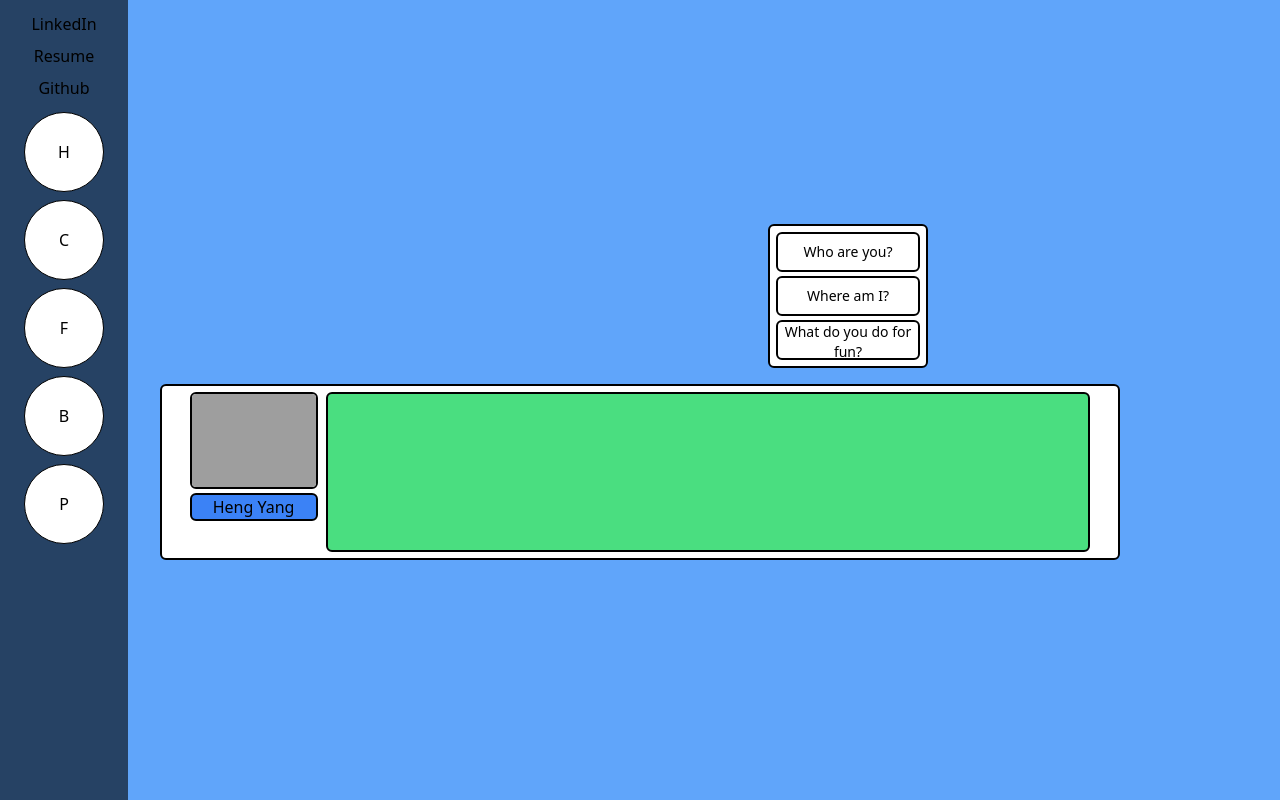
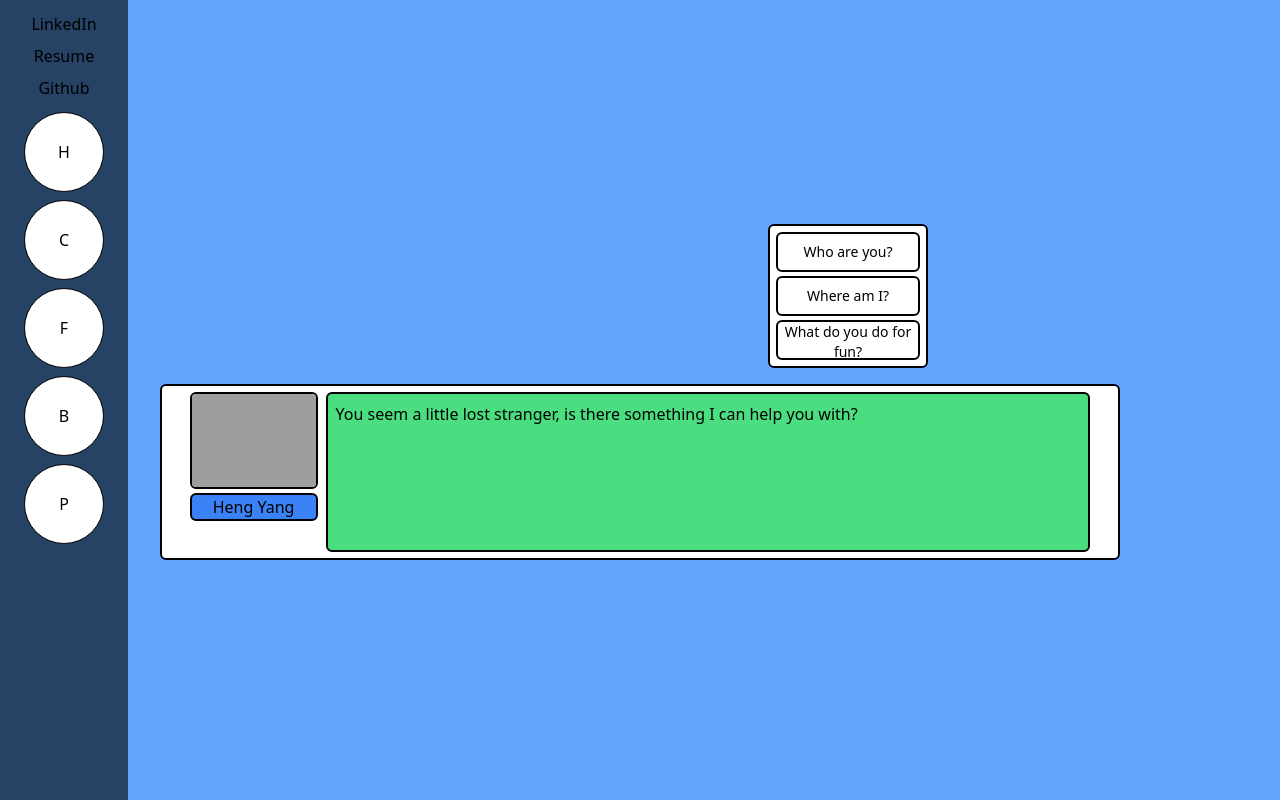
Before and after one commit to HengYang2/Island-Portfolio, a React (Vite) app in the folder my-project/: page /#/ in a window 1280 px wide. Built offline with nearby package versions, Linux system fonts and the light colour scheme; grey boxes are pictures that could not be loaded.

Commit message:
Made the question options dissapear when you select one of them. The questions reapear after you click on the div containing the text response.

```diff
--- a/my-project/src/components/AboutMePage/AboutMePage.jsx
+++ b/my-project/src/components/AboutMePage/AboutMePage.jsx
@@ -2,23 +2,34 @@ import React from 'react'
 import { useState } from 'react'
 
 export default function AboutMePage() {
-    //Use state for toggling talking options:
-    const [talkingOptions, setTalkingOptions] = useState(false)
+    //Use useState for toggling talking options:
+    const [questionsVisable, setQuestionsVisable] = useState(true)
 
-    //Usestate to keep track of which option was chosen:
+    //Use useState to keep track of which option was chosen:
     const [selectedQuestion, setSelectedQuestion] = useState(0)
+
+    //Conditionally render question options based on the questionsVisable useState:
+    function toggleQuestionsVisable() {
+        return questionsVisable ?
+            <div className='bg-white w-40 h-36 ml-90 mt-40 absolute flex flex-col justify-center gap-1 items-center border border-black rounded-md'>
+                <button className='text-option' id='option1' onClick={e => { setSelectedQuestion(`${e.target.id}`); setQuestionsVisable(false) }}>Who are you?</button>
+                <button className='text-option' id='option2' onClick={e => { setSelectedQuestion(`${e.target.id}`); setQuestionsVisable(false) }}>Where am I?</button>
+                <button className='text-option' id='option3' onClick={e => { setSelectedQuestion(`${e.target.id}`); setQuestionsVisable(false) }}>What do you do for fun?</button>
+            </div> :
+            <></>;
+    }
 
     //Conditionally render text based on selectedQuestion useState:
     function conditionallyRenderText() {
         switch (selectedQuestion) {
             case 'option1':
-            return <p onClick={() => {setSelectedQuestion('')}} className='relative bg-green-400 left-0 w-4/5 top-1.5 h-40 p-2 border border-black rounded-md'>Option1</p>
+                return <p onClick={() => { setSelectedQuestion(''); setQuestionsVisable(true) }} className='relative bg-green-400 left-0 w-4/5 top-1.5 h-40 p-2 border border-black rounded-md'>My name is Heng Yang, I'm a software developer who enjoys creating games, making music and chilling on this island.</p>
             case 'option2':
-            return <p onClick={() => {setSelectedQuestion('')}} className='relative bg-green-400 left-0 w-4/5 top-1.5 h-40 p-2 border border-black rounded-md'>Option2</p>
+                return <p onClick={() => { setSelectedQuestion(''); setQuestionsVisable(true) }} className='relative bg-green-400 left-0 w-4/5 top-1.5 h-40 p-2 border border-black rounded-md'>You are on Paradise Island, a place created from my imagination. You are expereiencing a piece of my mind!</p>
             case 'option3':
-            return <p onClick={() => {setSelectedQuestion('')}} className='relative bg-green-400 left-0 w-4/5 top-1.5 h-40 p-2 border border-black rounded-md'>Option3</p>
+                return <p onClick={() => { setSelectedQuestion(''); setQuestionsVisable(true) }} className='relative bg-green-400 left-0 w-4/5 top-1.5 h-40 p-2 border border-black rounded-md'>I enjoy making music, 3d modeling, coding, and spending time with friends and family.</p>
             default:
-            return <p onClick={() => {setSelectedQuestion('')}} className='relative bg-green-400 left-0 w-4/5 top-1.5 h-40 p-2 border border-black rounded-md'></p>
+                return <p onClick={() => { setSelectedQuestion(''); setQuestionsVisable(true) }} className='relative bg-green-400 left-0 w-4/5 top-1.5 h-40 p-2 border border-black rounded-md'>You seem a little lost stranger, is there something I can help you with?</p>
         }
 
     }
@@ -27,11 +38,7 @@ export default function AboutMePage() {
     //Div for displaying text response from npc:
     return (
         <div className='absolute top-0 left-0 w-full h-full pt-16'>
-            <div className='bg-white w-40 h-36 ml-90 mt-40 absolute flex flex-col justify-center gap-1 items-center border border-black rounded-md'>
-                <button className='text-option' id='option1' onClick={e => {setSelectedQuestion(`${e.target.id}`)}}>Who are you?</button>
-                <button className='text-option' id='option2' onClick={e => {setSelectedQuestion(`${e.target.id}`)}}>Where am I?</button>
-                <button className='text-option' id='option3' onClick={e => {setSelectedQuestion(`${e.target.id}`)}}>What do you do for fun?</button>
-            </div>
+            {toggleQuestionsVisable()}
             <div className='relative w-3/4 h-44 bg-white ml-40 mt-80 border border-black rounded-md flex flex-row justify-center gap-2'>
                 <div className='left-.5 top-1.5 h-32 w-32 relative'>
                     <img src="../../../public/images/hengs_profile_picture.jpeg" alt="" className='relative border border-black rounded-md' />
```
